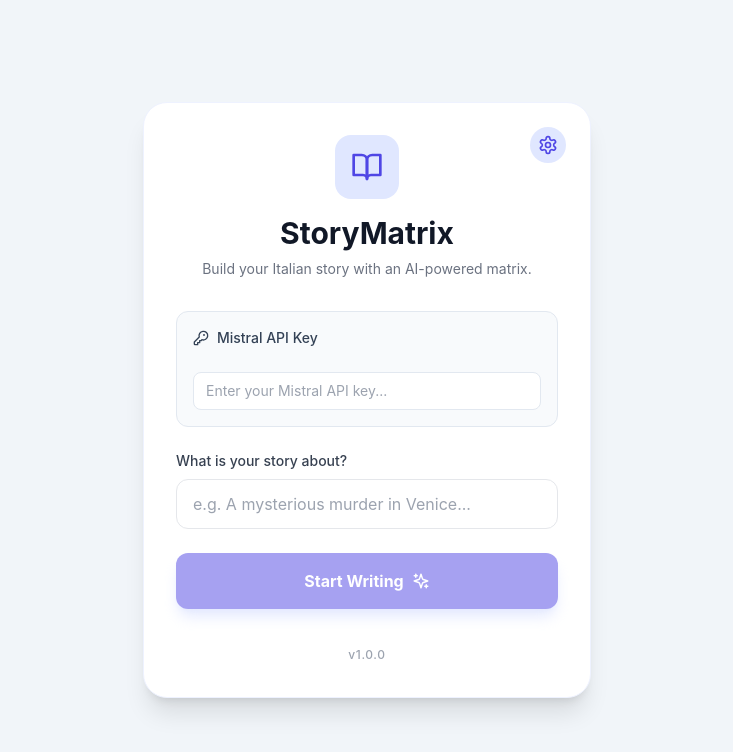
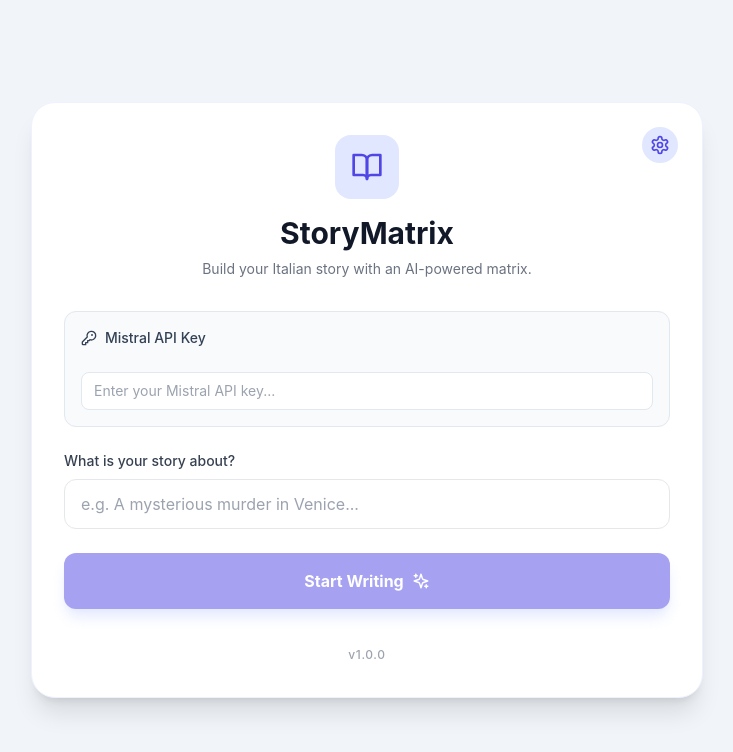
Before and after one commit to efimovnikita/StoryMatrix, a React (Vite) app: page / in a window 1280 px wide. Shown: the top 752 px of the page, without its empty margins (273-1006 px from the left). Built offline with nearby package versions, Linux system fonts and the light colour scheme.

Commit message:
Adjust editor and setup screen width

```diff
--- a/src/App.tsx
+++ b/src/App.tsx
@@ -19,7 +19,7 @@ const SetupScreen: React.FC<{ onStart: (config: StoryConfig) => void }> = ({ onS
   };
 
   return (
-    <div className="max-w-md w-full bg-white rounded-3xl shadow-xl p-8 border border-indigo-50 relative animate-in fade-in slide-in-from-bottom-4">
+    <div className="max-w-md md:max-w-2xl w-full bg-white rounded-3xl shadow-xl p-8 border border-indigo-50 relative animate-in fade-in slide-in-from-bottom-4">
       <div className="absolute top-6 right-6">
         <button
           onClick={() => setShowSettings(!showSettings)}
--- a/src/components/StoryMatrixEditor.tsx
+++ b/src/components/StoryMatrixEditor.tsx
@@ -215,7 +215,7 @@ const StoryMatrixEditor: React.FC<StoryMatrixEditorProps> = ({ initialData, stor
   const isBuildingEmpty = mode === 'blocks' ? currentSentence.length === 0 : manualText.trim().length === 0;
 
   return (
-    <div className="w-full max-w-md bg-slate-50 shadow-2xl overflow-hidden flex flex-col h-[100vh] md:h-[90vh] md:rounded-3xl relative">
+    <div className="w-full md:max-w-3xl bg-slate-50 shadow-2xl overflow-hidden flex flex-col h-[100vh] md:h-[90vh] md:rounded-3xl relative">
 
       <div className="bg-slate-900 text-white p-4 flex justify-between items-center z-50 shadow-md shrink-0">
         <div>
@@ -402,7 +402,7 @@ const StoryMatrixEditor: React.FC<StoryMatrixEditorProps> = ({ initialData, stor
       </div>
 
       <div className="absolute bottom-0 w-full bg-white border-t border-slate-200 shadow-[0_-15px_40px_rgba(0,0,0,0.1)] z-30 transition-all duration-300">
-        <div className="p-4 pb-safe animate-in fade-in slide-in-from-bottom-2">
+        <div className="p-4 pb-7 animate-in fade-in slide-in-from-bottom-2">
 
           {/* AI Feedback Panel (Visible if we have a result) */}
           {validationResult && (
```
